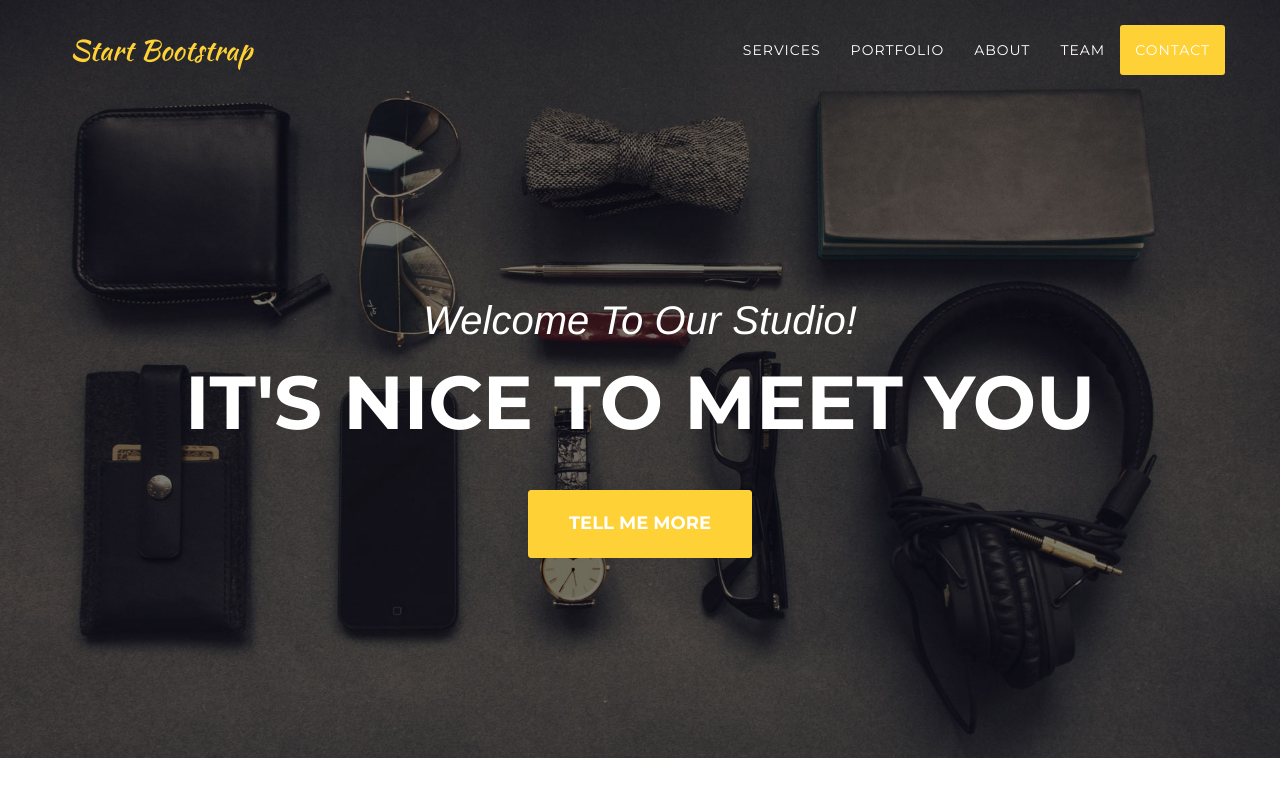
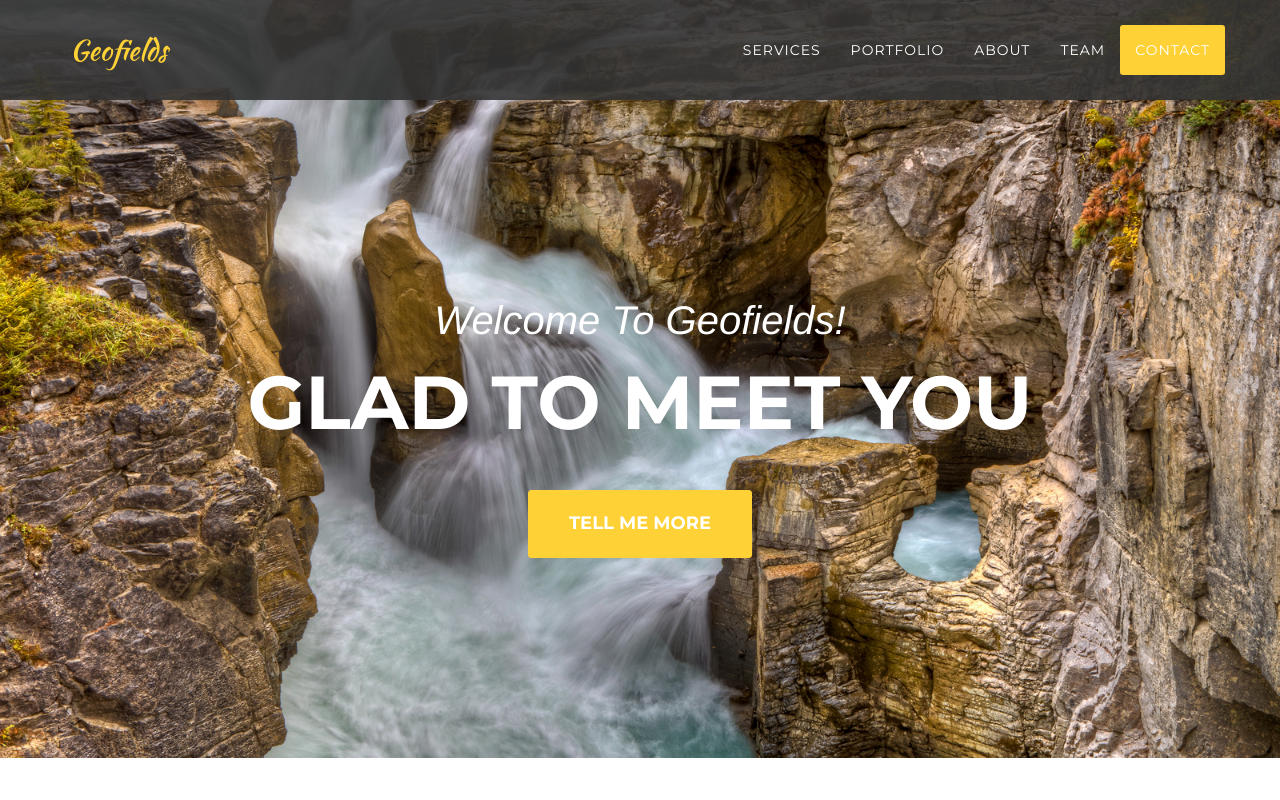
Before and after one commit to kuzhelov/geofields, a plain HTML site: page index.html in a window 1280 px wide. Shown: the top 800 px of the page. Drawn offline with nearby package versions, Linux system fonts and the light colour scheme; a web font is replaced by a local one.

Commit message:
first changes in order to meet company name were applied

```diff
--- a/css/agency.css
+++ b/css/agency.css
@@ -234,7 +234,7 @@ fieldset[disabled] .btn-xl.active {
     .navbar-default {
         padding: 25px 0;
         border: 0;
-        background-color: transparent;
+        background-color: rgba(51, 51, 51, 0.9);;
         -webkit-transition: padding .3s;
         -moz-transition: padding .3s;
         transition: padding .3s;
@@ -265,7 +265,7 @@ header {
     text-align: center;
     color: #fff;
     background-attachment: scroll;
-    background-image: url(../img/header-bg.jpg);
+    background-image: url(../img/header-rocks.jpg);
     background-position: center center;
     background-repeat: none;
     -webkit-background-size: cover;
--- a/index.html
+++ b/index.html
@@ -9,7 +9,7 @@
     <meta name="description" content="">
     <meta name="author" content="">
 
-    <title>Agency - Start Bootstrap Theme</title>
+    <title>Geofields - Home</title>
 
     <!-- Bootstrap Core CSS -->
     <link href="css/bootstrap.min.css" rel="stylesheet">
@@ -46,7 +46,7 @@
                     <span class="icon-bar"></span>
                     <span class="icon-bar"></span>
                 </button>
-                <a class="navbar-brand page-scroll" href="#page-top">Start Bootstrap</a>
+                <a class="navbar-brand page-scroll" href="#page-top">Geofields</a>
             </div>
 
             <!-- Collect the nav links, forms, and other content for toggling -->
@@ -81,8 +81,8 @@
     <header>
         <div class="container">
             <div class="intro-text">
-                <div class="intro-lead-in">Welcome To Our Studio!</div>
-                <div class="intro-heading">It's Nice To Meet You</div>
+                <div class="intro-lead-in">Welcome To Geofields!</div>
+                <div class="intro-heading">Glad To Meet You</div>
                 <a href="#services" class="page-scroll btn btn-xl">Tell Me More</a>
             </div>
         </div>
@@ -445,7 +445,7 @@
         <div class="container">
             <div class="row">
                 <div class="col-md-4">
-                    <span class="copyright">Copyright &copy; Your Website 2014</span>
+                    <span class="copyright">Copyright &copy; Geofields 1999-2015</span>
                 </div>
                 <div class="col-md-4">
                     <ul class="list-inline social-buttons">
```
Also changed, not shown: img/header-rocks.jpg (added).
